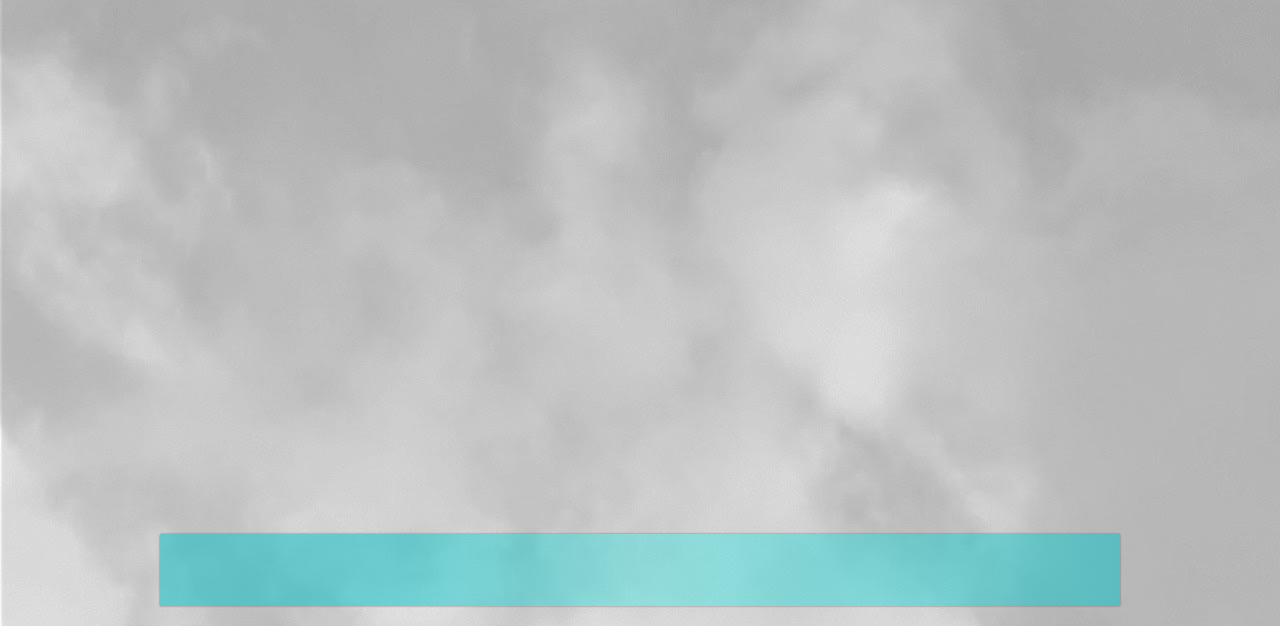
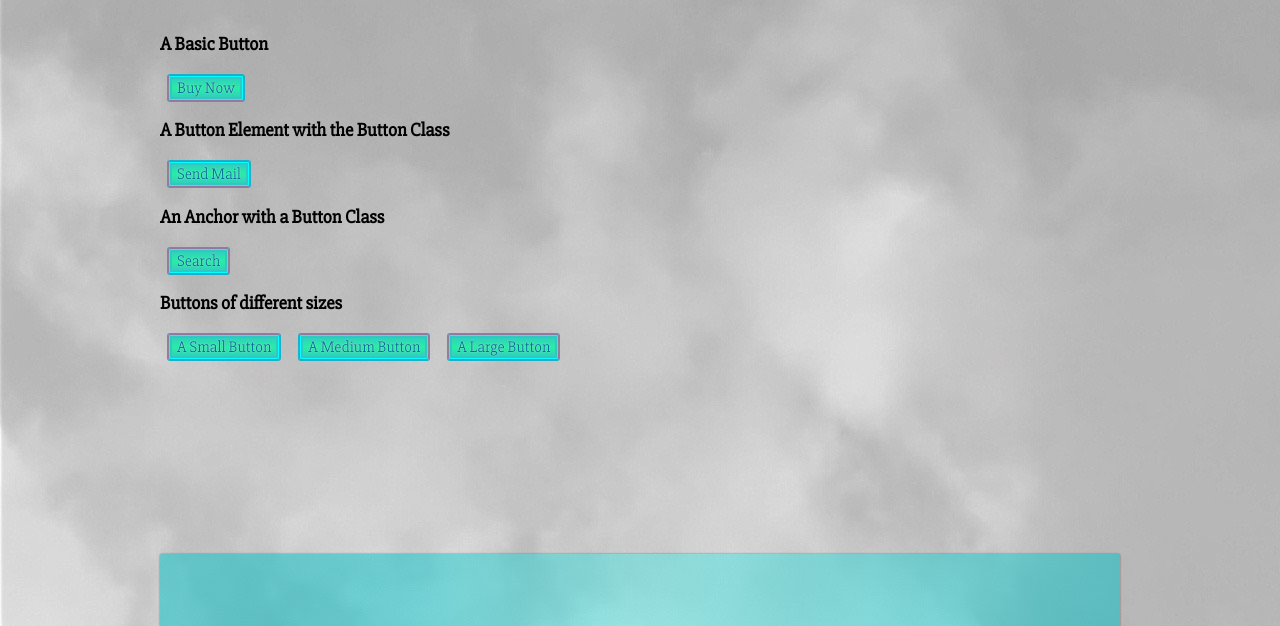
Before and after one commit to BlakeSandes/moderndeveloper-web-components, a plain HTML site: page buttons/index.html in a window 1280 px wide. Shown: the part 184-810 px from the top of the page. Drawn offline with Linux system fonts and the light colour scheme.

Commit message:
Started on the button components.

```diff
--- a/buttons/buttons.css
+++ b/buttons/buttons.css
@@ -1,2 +1,26 @@
+
 @import url("../styles/normalize.css");
 @import url("../styles/default.css");
+
+.button {
+  /*Clear defaults*/
+  display: inline-block;
+  text-decoration: none;
+  outline: 0;
+  border: 0;
+  background: none;
+  box-shadow: none;
+  /*New Styles*/
+  margin: 0 8px;
+  border-radius: 2px;
+  background-image: linear-gradient(to top, rgb(50,199,195), rgb(40,238,164), rgb(50,199,195)),
+  linear-gradient(to right, rgb(50,199,195), rgb(40,238,164), rgb(50,199,195));
+  padding: 2px 8px;
+  border: 1px solid rgba(238,40,129,.5);
+  box-shadow: 0 0 0 1px rgba(30,176,201,1),
+  inset 0 0 0 1px rgba(0,255,255,1),
+  inset 0 0 0 3px rgb(50,199,195);
+
+  color: rgba(0,117,153,1);
+  text-shadow: 0 0 1px white;
+}
--- a/buttons/index.html
+++ b/buttons/index.html
@@ -1,3 +1,4 @@
+
 <!DOCTYPE html>
 <html lang="en">
 <head>
@@ -22,8 +23,23 @@
         </ul>
       </nav>
     </header>
-    <main class="content">
+    <main class="buttons content">
       <h1>Button Components</h1>
+
+      <h3>A Basic Button</h3>
+      <div class="button">Buy Now</div>
+
+      <h3>A Button Element with the Button Class</h3>
+      <button class="button">Send Mail</button>
+
+      <h3>An Anchor with a Button Class</h3>
+      <a href="#" class="button">Search</a>
+
+      <h3>Buttons of different sizes</h3>
+      <div class="button button-sm">A Small Button</div>
+      <div class="button button-md">A Medium Button</div>
+      <div class="button button-lg">A Large Button</div>
+
     </main>
     <footer></footer>
   </div>
--- a/styles/default.css
+++ b/styles/default.css
@@ -209,7 +209,7 @@ h1, h2 {
 }
 
 footer {
-  position: absolute; bottom: 20px;
+  position: absolute; bottom: 0;
   width: 100%;
   height: 72px;
   padding-top: 12px;
```
